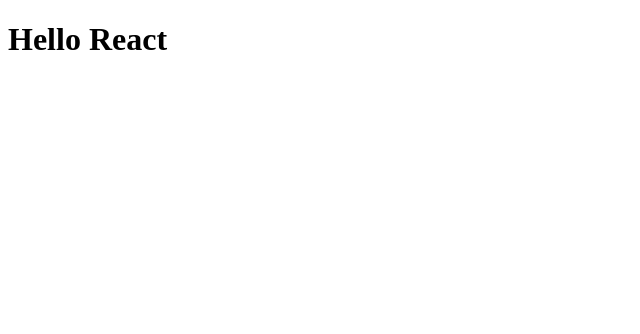
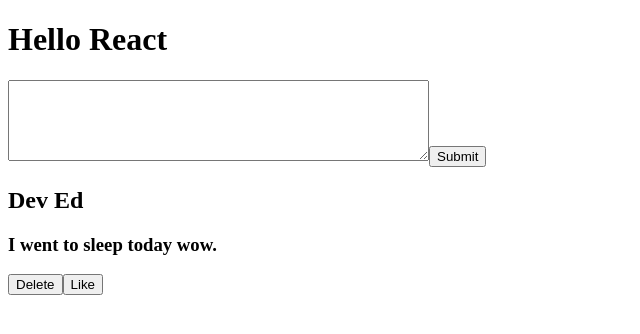
Before and after one commit to maciejrek/react, a React (Create React App) app: page / in a window 1280 px wide. Shown: the top 334 px of the page, without its empty margins (0-640 px from the left). Built offline with nearby package versions, Linux system fonts and the light colour scheme.

Commit message:
[Core-Concepts] Props - pasing data to a component

```diff
--- a/src/App.js
+++ b/src/App.js
@@ -1,8 +1,17 @@
+import React from "react";
+//Import Component
+import Tweet from "./components/Tweet";
+import CreateTweet from "./components/CreateTweet";
 
 function App() {
+  //here is the place to write code
+  const name = "Dev Ed";
+  const message = "I went to sleep today wow.";
   return (
     <div>
       <h1>Hello React</h1>
+      <CreateTweet />
+      <Tweet name={name} message={message} />
     </div>
   );
 }
--- /dev/null
+++ b/src/components/CreateTweet.js
@@ -0,0 +1,12 @@
+import React from "react";
+
+const CreateTweet = () => {
+  return (
+    <form>
+      <textarea cols="50" rows="5"></textarea>
+      <button>Submit</button>
+    </form>
+  );
+};
+
+export default CreateTweet;
--- /dev/null
+++ b/src/components/Tweet.js
@@ -0,0 +1,15 @@
+import React from "react";
+
+const Tweet = ({ name, message }) => {
+  const tweetDate = "24/06/2001"; // cannot pass it from child component to parent. It only goes down [ App -> comp1 -> comp2 ]
+  return (
+    <div className="tweet">
+      <h2>{name}</h2>
+      <h3>{message}</h3>
+      <button>Delete</button>
+      <button>Like</button>
+    </div>
+  );
+};
+
+export default Tweet;
```
Also changed, not shown: src/index.js (+5 -5 lines).
